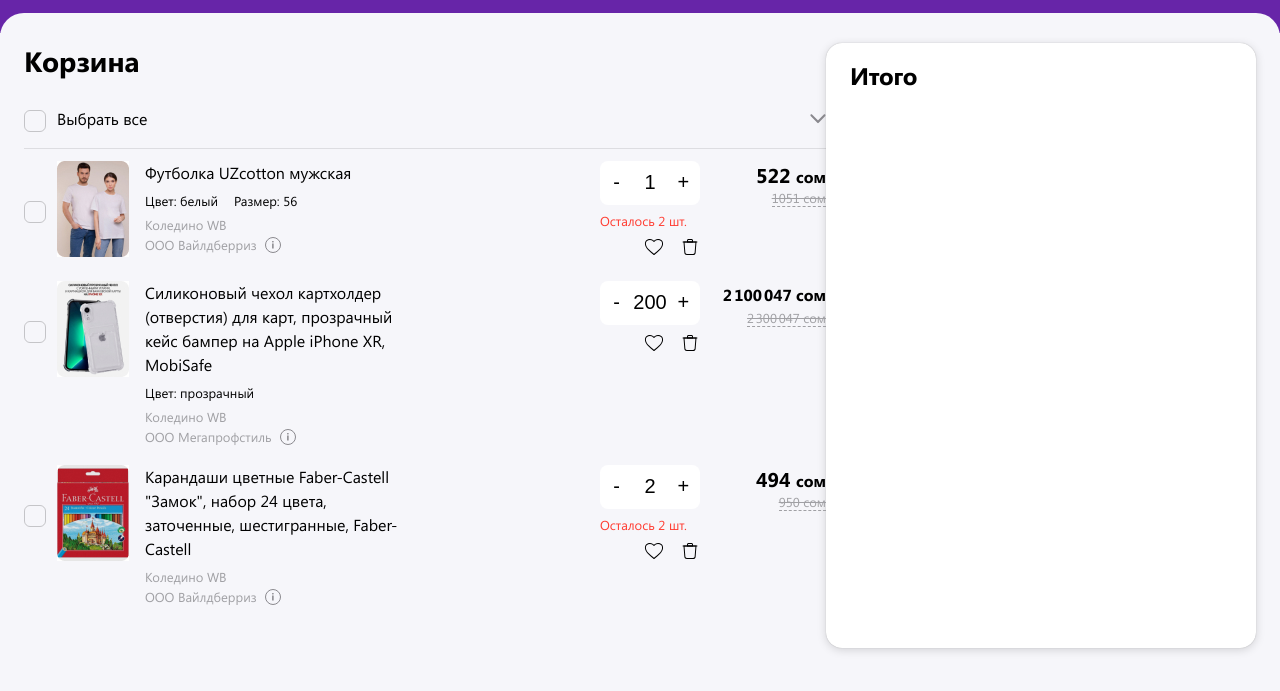
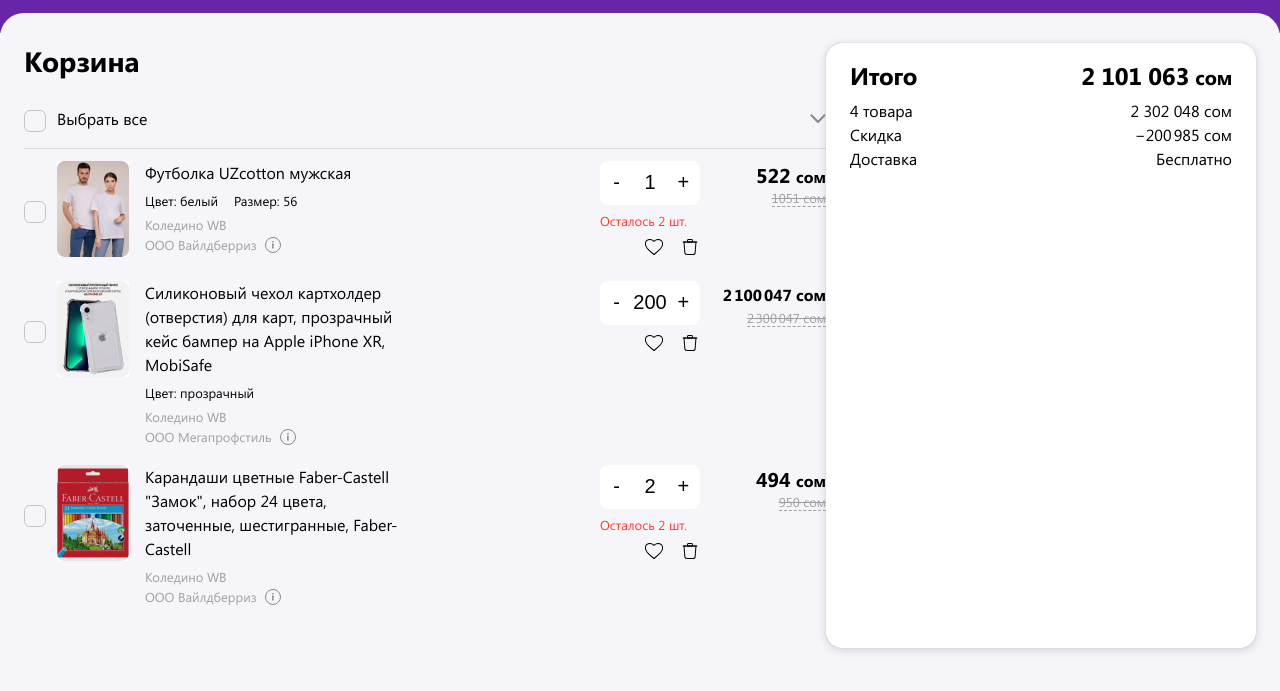
Before and after one commit to NAF-FLY/homework, a plain HTML site: page index.html in a window 1280 px wide. Shown: the part 77-768 px from the top of the page. Drawn offline with Linux system fonts and the light colour scheme; files whose address does not match are found by name.

Commit message:
fix accordion

```diff
--- a/index.html
+++ b/index.html
@@ -264,7 +264,20 @@
 						</div>
 					</div>
 					<aside class="aside__total">
-						<div class="total-info">Итого</div>
+						<div class="total-info__price">
+							<div class="price-text__detail">
+								<h2 class="detail-text-main">Итого</h2>
+								<p class="detail-text">4 товара</p>
+								<p class="detail-text">Скидка</p>
+								<p class="detail-text">Доставка</p>
+							</div>
+							<div class="price-sum__detail">
+								<h2 class="detail-main-sum">2 101 063 <span>сом</span></h2>
+								<p class="detail-text">2 302 048 сом</p>
+								<p class="detail-text">−200 985 сом</p>
+								<p class="detail-text">Бесплатно</p>
+							</div>
+						</div>
 					</aside>
 				</div>
 			</main>
--- a/js/script.js
+++ b/js/script.js
@@ -1,5 +1,6 @@
-const accordion = document.querySelector('.contentBx')
+const btnShow = document.querySelector('.list-items__checkbox-all'),
+	accordion = document.querySelector('.contentBx')
 
-accordion.addEventListener('click', () => {
+btnShow.addEventListener('click', () => {
 	accordion.classList.toggle('active')
 })
--- a/styles/styles.css
+++ b/styles/styles.css
@@ -187,10 +187,6 @@
 }
 .cart-info__list-items {
 	margin-top: 27px;
-}
-.aside {
-}
-.total-info {
 }
 
 /* прячем input checkbox */
@@ -393,13 +389,6 @@
 	border-radius: 16px;
 }
 
-.total-info {
-	font-weight: 700;
-	font-size: 24px;
-	line-height: 32px;
-	letter-spacing: -0.01em;
-}
-
 .accordion .contentBx {
 	position: relative;
 }
@@ -427,3 +416,30 @@
 .contentBx.active .checkbox-all__arrow-icon {
 	transform: rotate(-180deg);
 }
+
+.total-info__price {
+	display: flex;
+	justify-content: space-between;
+}
+
+.price-sum__detail {
+	text-align: end;
+}
+
+.detail-text-main,
+.detail-main-sum {
+	margin-bottom: 8px;
+	font-weight: 700;
+	font-size: 24px;
+	line-height: 32px;
+	letter-spacing: -0.01em;
+}
+
+.detail-text {
+	line-height: 24px;
+}
+
+.detail-main-sum span {
+	font-size: 20px;
+	line-height: 28px;
+}
```
